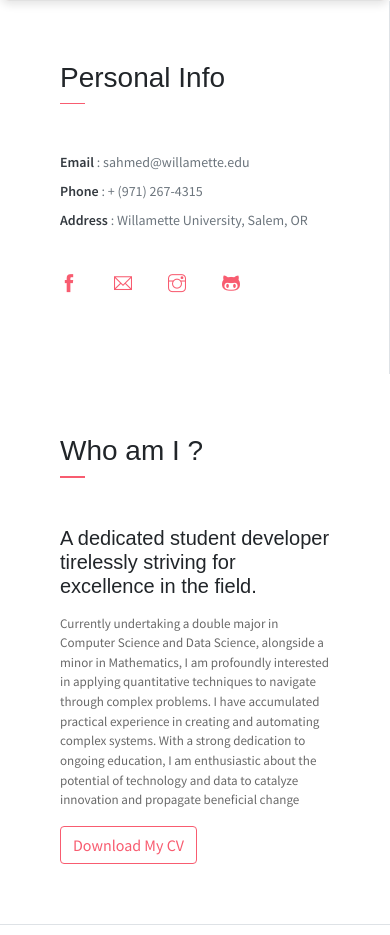
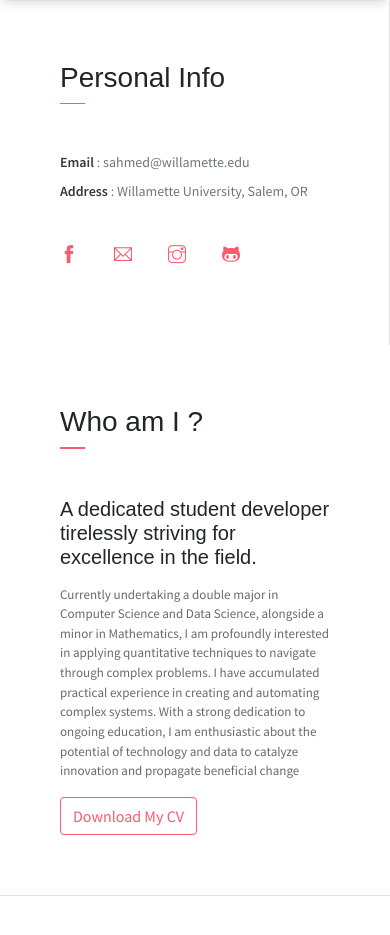
Before and after one commit to shouvikantu/portfolio, a website: page index.html in a window 390 px wide. Shown: the part 1209-2144 px from the top of the page. Drawn offline with Linux system fonts and the light colour scheme.

Commit message:
removed phone

```diff
--- a/index.html
+++ b/index.html
@@ -98,7 +98,6 @@
                 <span class="line mb-5"></span>
                 <ul class="mt40 info list-unstyled">
                     <li><span>Email</span> : sahmed@willamette.edu</li>
-                    <li><span>Phone</span> : + (971) 267-4315</li>
                     <li><span>Address</span> :  Willamette University, Salem, OR</li>
                 </ul>
                 <ul class="social-icons pt-3">
```
Also changed, not shown: 1 other file.
